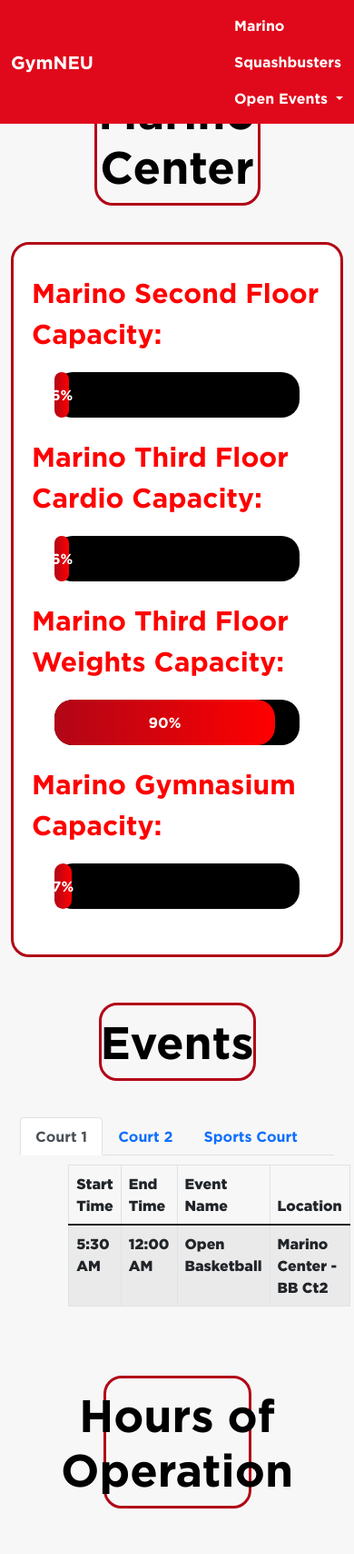
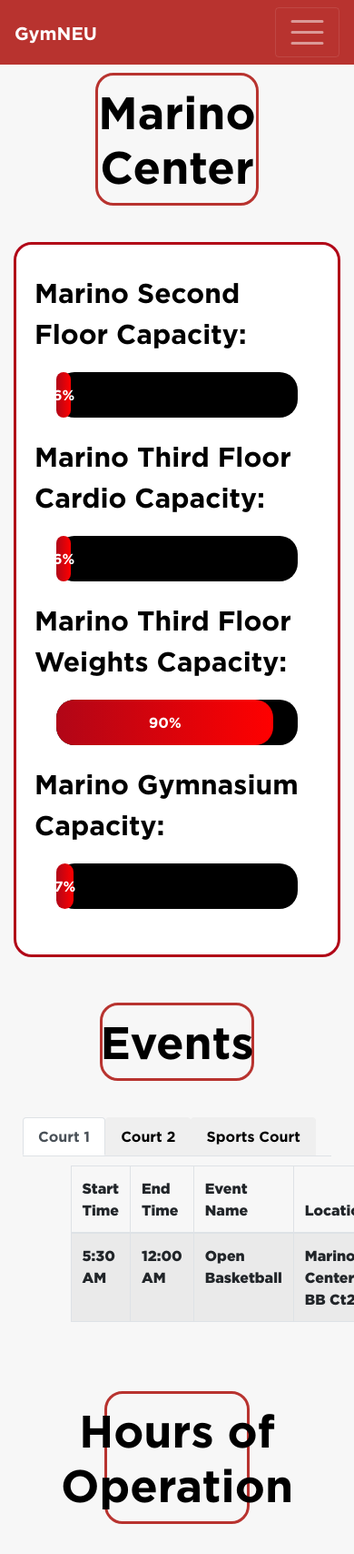
Before and after one commit to Nickdaco/GymNEU, a Flask app: page / in a window 390 px wide; the page is wider, and only the part inside the window is pictured. Shown: the top 1708 px of that part at 91% size. Run offline with Flask 2, Linux system fonts and the light colour scheme; lists and menus that the app fills with data are empty; some libraries are stand-ins or nearby versions.

Commit message:
Fixed hamburger menu. Somehow made a bug in court select on marino page.

```diff
--- a/static/styles.css
+++ b/static/styles.css
@@ -19,11 +19,12 @@
     padding: 10px;
     padding-left: 0;
     padding-right: 0;
-    border: 3px solid #B10617;
+    border: 3px solid rgba(184, 51, 47);
     width: 50%;
     margin-bottom: 40px;
     border-radius: 20px;
     margin-top: 40px;
+    text-align: center;
 }
 .marino-info-container {
     background-color: white;
@@ -65,7 +66,7 @@
     margin: auto;
     font-size: 30px;
 
-    color: red;
+    color: black;
     justify-content: center;
 }
 
@@ -154,7 +155,7 @@
 }
 
 .bg-red {
-  background-color: #e0091b;
+  background-color: rgba(184, 51, 47);
 }
 
 .marino-info-container-clear {
@@ -359,4 +360,8 @@
   }
 }
 
+.navbar-left {
+  margin-left: auto;
+}
+
 /* CSS Footer Template End */
--- a/templates/base.html
+++ b/templates/base.html
@@ -1,64 +1,62 @@
-<!DOCTYPE html>
-
-
+<!doctype html>
 <html lang="en">
-
-
 <head>
-    <!----------------------- BOOTSTRAP IMPORT --------------------->
     <!-- Required meta tags -->
     <meta charset="utf-8">
-    <meta name="viewport" content="width=device-width, initial-scale=1">
+    <meta name="viewport" content="width=device-width, initial-scale=1, shrink-to-fit=no">
 
     <!-- Bootstrap CSS -->
-    <link href="https://cdn.jsdelivr.net/npm/bootstrap@5.1.3/dist/css/bootstrap.min.css" rel="stylesheet"
-          integrity="sha384-1BmE4kWBq78iYhFldvKuhfTAU6auU8tT94WrHftjDbrCEXSU1oBoqyl2QvZ6jIW3" crossorigin="anonymous">
+    <link rel="stylesheet" href="https://stackpath.bootstrapcdn.com/bootstrap/4.3.1/css/bootstrap.min.css"
+          integrity="sha384-ggOyR0iXCbMQv3Xipma34MD+dH/1fQ784/j6cY/iJTQUOhcWr7x9JvoRxT2MZw1T" crossorigin="anonymous">
 
-
-    <!-- Bootstrap Bundle with Popper -->
-    <script src="https://cdn.jsdelivr.net/npm/bootstrap@5.1.3/dist/js/bootstrap.bundle.min.js"
-            integrity="sha384-ka7Sk0Gln4gmtz2MlQnikT1wXgYsOg+OMhuP+IlRH9sENBO0LRn5q+8nbTov4+1p"
+    <!-- Optional JavaScript -->
+    <!-- jQuery first, then Popper.js, then Bootstrap JS -->
+    <script src="https://code.jquery.com/jquery-3.3.1.slim.min.js"
+            integrity="sha384-q8i/X+965DzO0rT7abK41JStQIAqVgRVzpbzo5smXKp4YfRvH+8abtTE1Pi6jizo"
             crossorigin="anonymous"></script>
-    <!----------------------- BOOTSTRAP IMPORT DONE --------------------->
+    <script src="https://cdnjs.cloudflare.com/ajax/libs/popper.js/1.14.7/umd/popper.min.js"
+            integrity="sha384-UO2eT0CpHqdSJQ6hJty5KVphtPhzWj9WO1clHTMGa3JDZwrnQq4sF86dIHNDz0W1"
+            crossorigin="anonymous"></script>
+    <script src="https://stackpath.bootstrapcdn.com/bootstrap/4.3.1/js/bootstrap.min.js"
+            integrity="sha384-JjSmVgyd0p3pXB1rRibZUAYoIIy6OrQ6VrjIEaFf/nJGzIxFDsf4x0xIM+B07jRM"
+            crossorigin="anonymous"></script>
 
     <!--    CUSTOM CSS-->
     <link rel="stylesheet" href="static/styles.css">
-
 </head>
-
 </html>
 
 
-<head>
+<!----------------------- Navbar --------------------->
 
-</head>
 
-<!----------------------- Navbar --------------------->
-<header class="header-class">
+<header class="site-header">
+    <nav class="navbar navbar-expand-md navbar-dark bg-red fixed-top">
         <div class="container">
-        <div class="navbar navbar-expand-md navbar-dark bg-red fixed-top mr-auto">
-            <div class="container">
-                <a class="navbar-brand">GymNEU</a>
-                <form class="d-flex">
-                    <ul class="navbar-nav">
+            <a class="navbar-brand mr-4" href="/">GymNEU</a>
+            <button class="navbar-toggler" type="button" data-toggle="collapse" data-target="#navbarToggle"
+                    aria-controls="navbarToggle" aria-expanded="false" aria-label="Toggle navigation">
+                <span class="navbar-toggler-icon"></span>
+            </button>
+            <div class="collapse navbar-collapse" id="navbarToggle">
+                <!-- Navbar Right Side -->
+                <div class="navbar-nav navbar-left">
                     <a class="nav-item nav-link active" href="{{ url_for('marino') }}"> Marino </a>
                     <a class="nav-item nav-link active" href="{{ url_for('squash') }}"> Squashbusters </a>
-
                     <li class="nav-item dropdown">
-                            <a class="nav-link dropdown-toggle active" href="#" id="" role="button"
-                               data-bs-toggle="dropdown" aria-expanded="false">
+                        <a class="nav-link dropdown-toggle active" href="#" id="navbarDropdownMenuLink" data-toggle="dropdown"
+                           aria-haspopup="true" aria-expanded="false">
                             Open Events
                         </a>
-                            <ul class="dropdown-menu" aria-labelledby="navbarDropdownMenuLink">
-                                <li><a class="dropdown-item" href="{{ url_for('skate') }}">Open Skate</a></li>
-                                <li><a class="dropdown-item" href="{{ url_for('swim') }}">Open Swim</a></li>
-                            </ul>
+                        <div class="dropdown-menu" aria-labelledby="navbarDropdownMenuLink">
+                                <a class="dropdown-item" href="{{ url_for('skate') }}">Open Skate</a>
+                                <a class="dropdown-item" href="{{ url_for('swim') }}">Open Swim</a>
+                        </div>
                     </li>
-                    </ul>
-                </form>
                 </div>
             </div>
         </div>
+    </nav>
 </header>
 
 
--- a/templates/home.html
+++ b/templates/home.html
@@ -5,7 +5,7 @@
 <div class="marino-info-container">
 
 
-    <span>Marino Second Floor Capacity: </span>
+    <span> Marino Second Floor Capacity: </span>
     <div class="marino-second-floor-container">
         <div class="marino-second-floor"
              data-done="{{ context['Gym-Availability-Percentage']['Marino Center - 2nd Floor']  }}">
@@ -218,6 +218,6 @@
 
     </div>
 </div>
-
+</div>
 
 {% endblock %}
--- a/templates/squash.html
+++ b/templates/squash.html
@@ -10,8 +10,7 @@
         </div>
     </div>
 </div>
-<br>
-<br>
+
 
 
 <div class="table-container">
```
Lines whose indentation alone changed are shown as unchanged.
